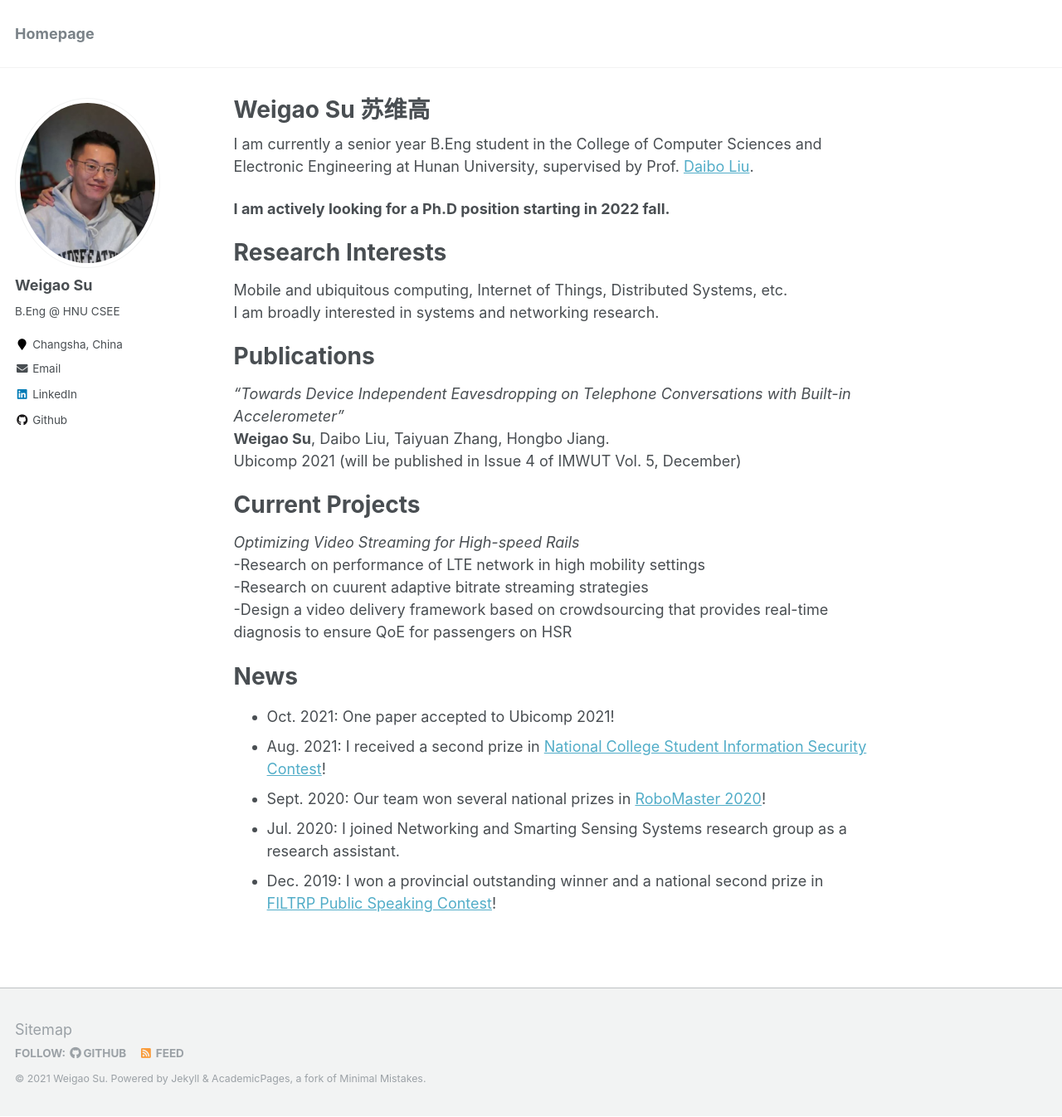
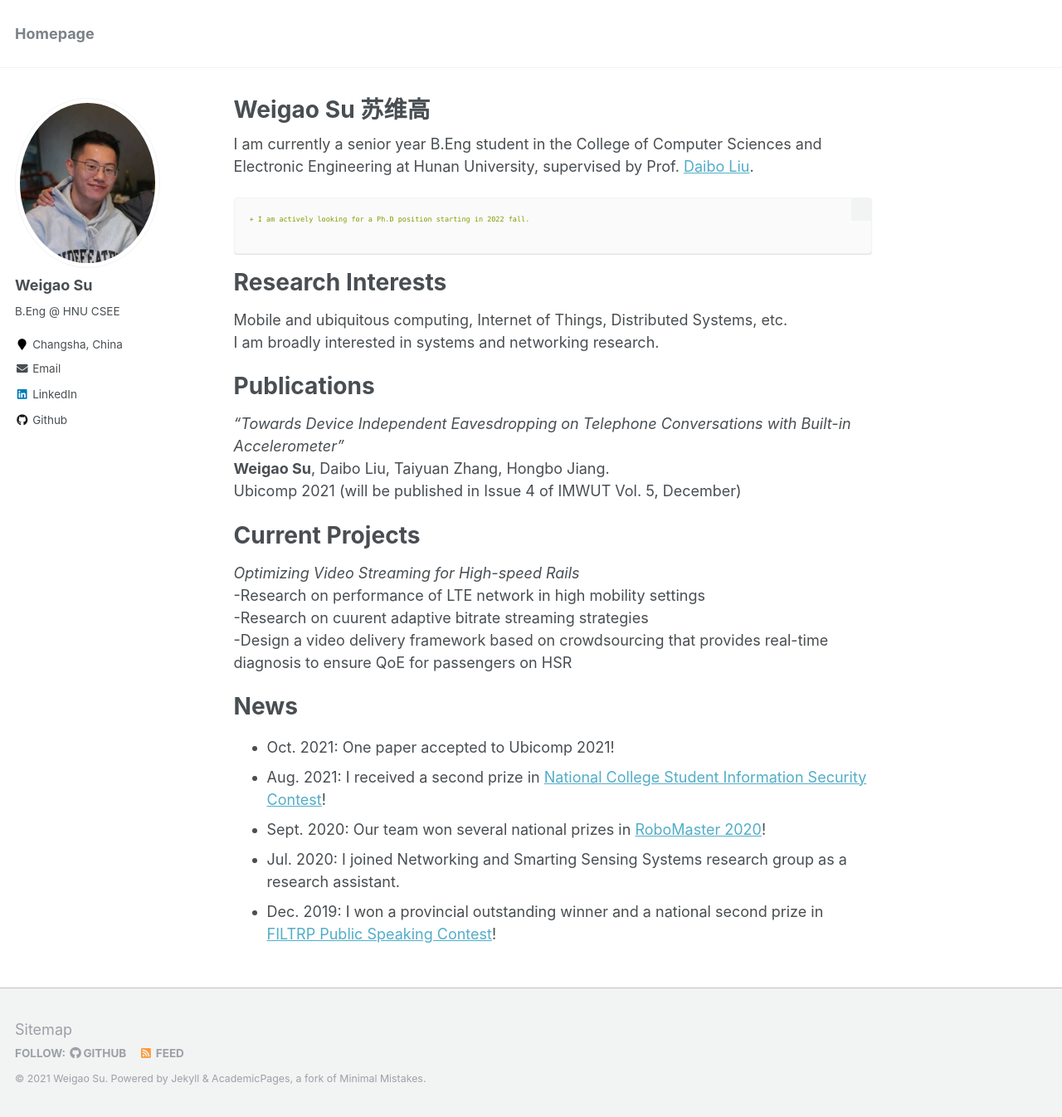
Before and after one commit to wegul/wegul.github.io, a Jekyll site: the page built from _pages/about.md, in a window 1280 px wide and 1346 px high. Shown: the whole window at 83% size. Built offline with Jekyll 4.4.1, drawn with Linux system fonts in a browser that asks for light colours.

Commit message:
Update about.md

````diff
--- a/_pages/about.md
+++ b/_pages/about.md
@@ -10,7 +10,11 @@
 
 I am currently a senior year B.Eng student in the College of Computer Sciences and Electronic Engineering at Hunan University, supervised by Prof. [Daibo Liu](https://sites.google.com/site/dbliuuestc/home).
 
-**I am actively looking for a Ph.D position starting in 2022 fall.**
+```diff
++ I am actively looking for a Ph.D position starting in 2022 fall.
+
+```
+
 
 
 Research Interests
````
